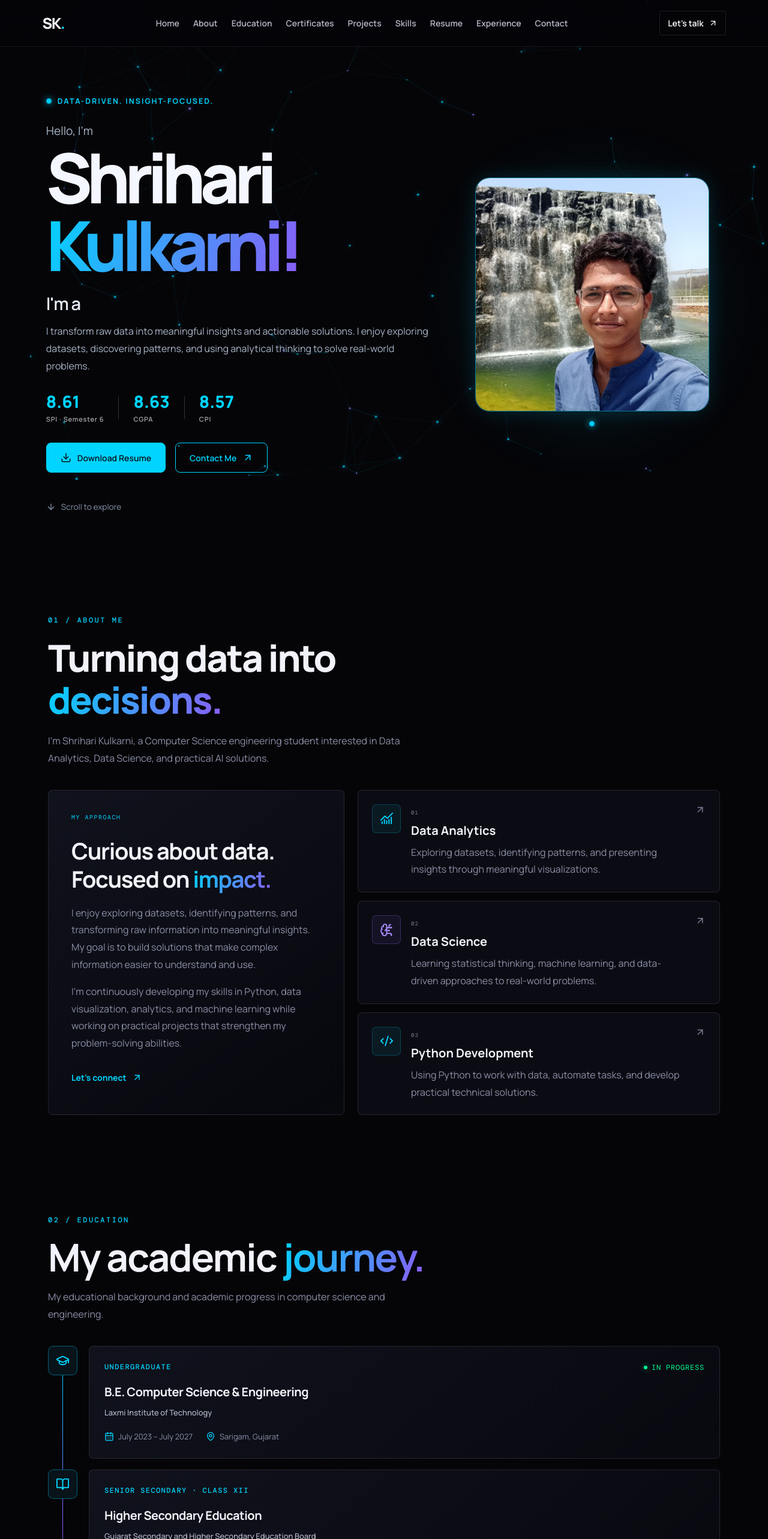
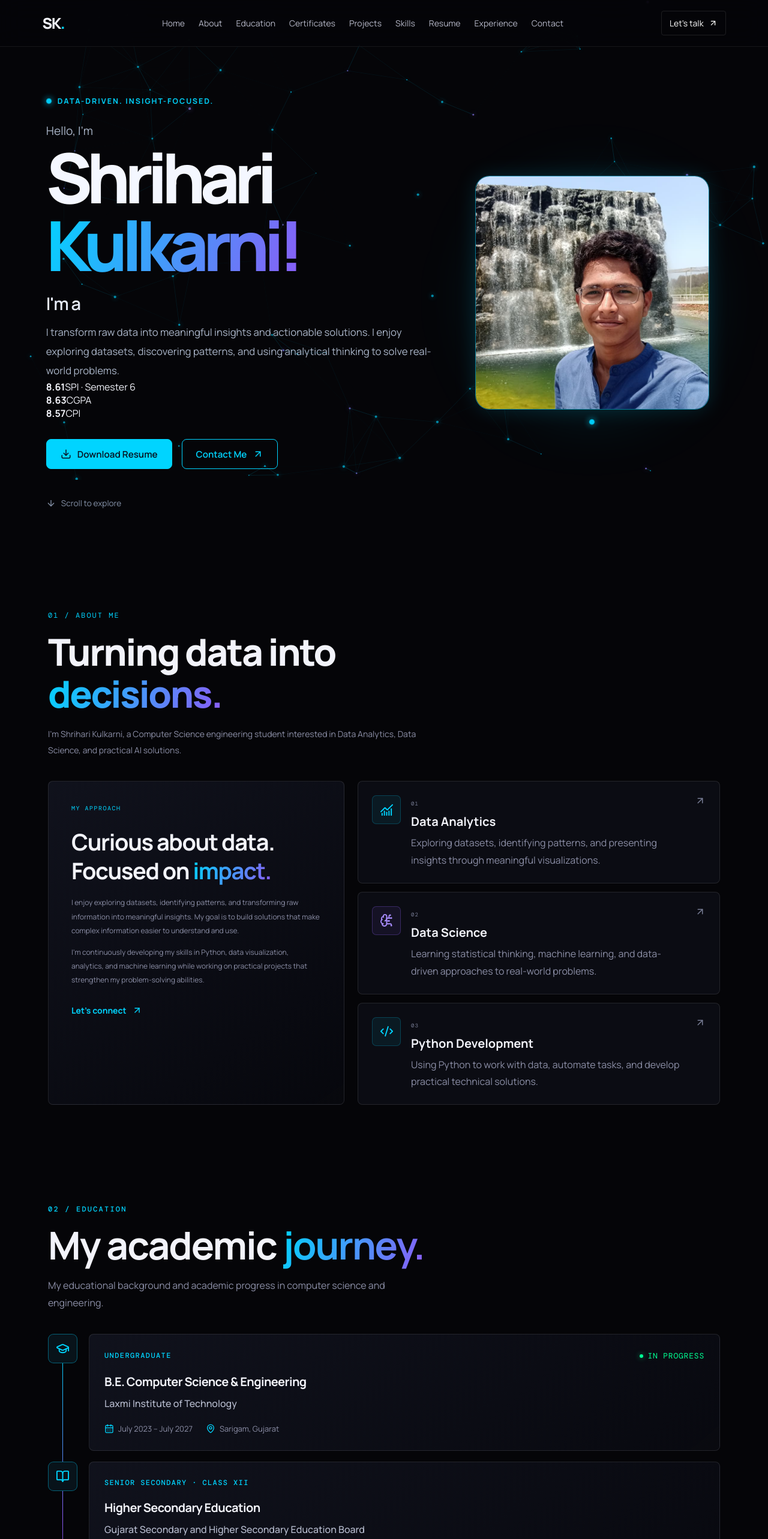
Before and after one commit to Shrihari-Kulkarni04/Shrihari-Portfolio, a React (Vite) app: page / in a window 1280 px wide. Shown: the top 2566 px of the page at 60% size. Built offline with nearby package versions, Linux system fonts and the light colour scheme.

Commit message:
Standardize typography across all portfolio sections

```diff
--- a/src/styles.css
+++ b/src/styles.css
@@ -2751,8 +2751,8 @@ main,
     margin-bottom: 16px;
   }
 }
-/* ===== EDUCATION TEXT SIZE IMPROVEMENTS ===== */
-
+
+/* ===== EDUCATION READABILITY IMPROVEMENTS ===== */
 .education-eyebrow {
   font-size: 13px;
   letter-spacing: 2.2px;
@@ -2781,8 +2781,8 @@ main,
 
 .education-card-content h3 {
   font-size: clamp(21px, 2.4vw, 27px);
-  line-height: 1.4;
-  letter-spacing: -0.5px;
+  line-height: 1.35;
+  letter-spacing: -0.6px;
   overflow-wrap: anywhere;
 }
 
@@ -2795,16 +2795,9 @@ main,
 
 .education-meta {
   font-size: 13px;
-  line-height: 1.7;
-}
-
-.education-meta svg {
-  width: 16px;
-  height: 16px;
-  flex-shrink: 0;
-}
-
-/* Mobile Responsive */
+  line-height: 1.6;
+}
+
 @media (max-width: 600px) {
   .education-eyebrow {
     font-size: 11px;
@@ -2837,334 +2830,152 @@ main,
     font-size: 12px;
   }
 }
-/* Make 02 / EDUCATION more prominent */
-.education-eyebrow {
-  font-size: 16px !important;
-  font-weight: 800;
-  letter-spacing: 2.5px;
-  line-height: 1.8;
-}
-
-@media (max-width: 600px) {
-  .education-eyebrow {
-    font-size: 13px !important;
-    letter-spacing: 1.8px;
-  }
-}
-/* ===== GLOBAL SECTION LABEL SIZE ===== */
-
+
+
+/* ==========================================================
+   GLOBAL TYPOGRAPHY STANDARDIZATION — ALL PORTFOLIO SECTIONS
+   Keeps existing colors, layouts, animations and main headings.
+   ========================================================== */
+:root {
+  --type-body: 16px;
+  --type-card-title: 20px;
+  --type-subtitle: 18px;
+  --type-meta: 13px;
+  --type-label: 12px;
+  --type-control: 14px;
+}
+
+/* Main descriptive copy across Home, About, Education, Projects,
+   Certificates, Skills, Resume, Experience and Contact. */
+.hero-text,
+.section-description,
+.about-main p,
+.about-focus-content p,
+.education-description,
+.education-institute,
+.education-card-content p,
+.project-description,
+.projects-heading p,
+.certificate-description,
+.certificate-card p,
+.certificates-description,
+.skills-universe-heading p,
+.skills-instructions,
+.resume-text p,
+.resume-copy p,
+.timeline-content > p,
+.experience-card > p,
+.contact-copy p,
+.contact-description,
+.panel p {
+  font-size: var(--type-body) !important;
+  line-height: 1.8 !important;
+}
+
+/* Consistent card and sub-section headings. Main h1/h2 section titles
+   are intentionally preserved as the strongest visual hierarchy. */
+.about-focus-content h3,
+.education-card-content h3,
+.project-card-content h3,
+.project-content h3,
+.certificate-info h3,
+.certificate-card h3,
+.timeline-content h3,
+.experience-card h3,
+.contact-method h3,
+.panel h3 {
+  font-size: var(--type-card-title) !important;
+  line-height: 1.45 !important;
+}
+
+/* Secondary headings used inside cards and content blocks. */
+.about-main h3,
+.resume-text h3,
+.resume-copy h3,
+.contact-copy h4,
+.panel h4 {
+  font-size: var(--type-subtitle) !important;
+  line-height: 1.5 !important;
+}
+
+/* Dates, institutions, locations and supporting metadata. */
+.education-meta,
+.education-institute,
+.education-current,
+.timeline-meta,
+.timeline-org,
+.experience-org,
+.project-number,
+.project-category,
+.certificate-date,
+.certificate-issuer,
+.detail-row strong,
+.detail-row span,
+.contact-method small {
+  font-size: var(--type-meta) !important;
+  line-height: 1.65 !important;
+}
+
+/* Eyebrows, overlines and compact labels. */
+.eyebrow,
+.hero-kicker,
+.section-eyebrow,
+.section-label,
 .about-eyebrow,
 .education-eyebrow,
-.section-eyebrow,
+.education-level,
 .skills-section-label,
-.eyebrow,
-.panel-index {
-  font-size: 16px !important;
-  font-weight: 800;
-  letter-spacing: 2.5px;
-  line-height: 1.8;
-}
-
-/* Other section-specific labels */
 .card-overline,
-.form-heading,
-.timeline-meta {
-  font-size: 12px;
-  font-weight: 600;
-  letter-spacing: 1.5px;
-}
-
-/* Mobile responsive sizes */
-@media (max-width: 600px) {
-  .about-eyebrow,
-  .education-eyebrow,
-  .section-eyebrow,
-  .skills-section-label,
-  .eyebrow,
-  .panel-index {
-    font-size: 13px !important;
-    letter-spacing: 1.8px;
-  }
-
-  .card-overline,
-  .form-heading,
-  .timeline-meta {
-    font-size: 11px;
-  }
-}
-/* ===== NAVBAR TEXT SIZE IMPROVEMENT ===== */
-
-.nav-links a {
-  font-size: 14px !important;
-  font-weight: 600;
-}
-
-.nav-cta {
-  font-size: 14px !important;
-  font-weight: 600;
-}
-
-/* Mobile navbar */
-@media (max-width: 760px) {
-  .nav-links a {
-    font-size: 14px !important;
-  }
-}
-/* WhatsApp contact styling */
-.whatsapp-icon {
-  color: #25d366 !important;
-  border-color: rgba(37, 211, 102, 0.35) !important;
-  background: rgba(37, 211, 102, 0.08);
-}
-
-.whatsapp-detail:hover {
-  border-color: rgba(37, 211, 102, 0.5);
-}
-
-.whatsapp-detail:hover .contact-arrow {
-  color: #25d366;
-}
-/* Academic Stats in Hero Section */
-.hero-stats {
-  display: flex;
-  align-items: center;
-  gap: 24px;
-  margin: 28px 0;
-  flex-wrap: wrap;
-}
-
-.hero-stat {
-  display: flex;
-  flex-direction: column;
-  gap: 5px;
-}
-
-.hero-stat strong {
-  font-size: 28px;
-  font-weight: 800;
-  color: var(--cyan);
-  line-height: 1.2;
-}
-
-.hero-stat span {
-  font-size: 11px;
-  font-weight: 600;
-  color: rgba(255, 255, 255, 0.65);
-  letter-spacing: 0.8px;
-}
-
-.hero-stat-divider {
-  width: 1px;
-  height: 38px;
-  background: rgba(255, 255, 255, 0.18);
-}
-
-@media (max-width: 480px) {
-  .hero-stats {
-    gap: 14px;
-    margin: 22px 0;
-  }
-
-  .hero-stat strong {
-    font-size: 23px;
-  }
-
-  .hero-stat span {
-    font-size: 9px;
-  }
-}
-/* Preserve original colors in Skills Universe */
-.skills-universe,
-.skills-universe * {
-  filter: none;
-  -webkit-filter: none;
-}
-
-.skills-universe .orbit-skill {
-  color: var(--skill-color) !important;
-  background-color: rgba(8, 12, 22, 0.95) !important;
-}
-
-.skills-universe .skill-universe-center {
-  color: #ffffff !important;
-  background-color: rgba(13, 17, 32, 0.94) !important;
-}
-
-.skills-universe .universe-center-icon {
-  color: #ffffff !important;
-  background-color: var(--group-color) !important;
-}
-
-.skills-universe .orbit-ring {
-  border-color: rgba(157, 167, 190, 0.075);
-}
-.skills-universe .orbit-skill span {
-  display: inline-block;
-  transform: rotate(calc(var(--skill-index) * (360deg / var(--skill-count)) * -1));
-}
-/* Keep skill labels readable while orbiting */
-.skills-universe .orbit-skill-icon {
-  display: inline-block;
-  animation: skillCounterRotate 20s linear infinite reverse;
-  transform-origin: center;
-}
-
-@keyframes skillCounterRotate {
-  from {
-    transform: rotate(0deg);
-  }
-  to {
-    transform: rotate(360deg);
-  }
-}
-
-.skills-orbit-layout.is-paused .orbit-skill-icon {
-  animation-play-state: paused;
-}
-/* Original icons for Skills Universe */
-.skills-universe .skill-brand-icon {
-  display: block;
-  width: 26px;
-  height: 26px;
-  object-fit: contain;
-  pointer-events: none;
-  user-select: none;
-}
-/* Fix Skills Universe SVG icon visibility */
-.skills-universe .orbit-skill-icon {
-  display: flex !important;
-  align-items: center;
-  justify-content: center;
-  width: 100%;
-  height: 100%;
-  overflow: visible;
-  opacity: 1 !important;
-  visibility: visible !important;
-}
-
-.skills-universe .skill-brand-icon {
-  display: block !important;
-  width: 30px;
-  height: 30px;
-  object-fit: contain;
-  opacity: 1 !important;
-  visibility: visible !important;
-  filter: none !important;
-  -webkit-filter: none !important;
-  mix-blend-mode: normal !important;
-}
-
-/* Keep the icon container visible against the dark background */
-.skills-universe .orbit-skill {
-  background-color: rgba(8, 12, 22, 0.95);
-  overflow: visible;
-}
-/* Improve About section text readability */
-.about-section p,
-.about-content p {
-  font-size: 16px;
-  line-height: 1.9;
-}
-
-/* Improve service/interest card descriptions */
-.about-section .card p,
-.about-content .card p {
-  font-size: 15px;
-  line-height: 1.8;
-}
-/* ==========================================
-   GLOBAL TYPOGRAPHY — ALL PORTFOLIO SECTIONS
-   ========================================== */
-
-:root {
-  --font-section-label: 12px;
-  --font-description: 16px;
-  --font-card-title: 20px;
-  --font-metadata: 13px;
-  --font-tag: 12px;
-  --font-button: 14px;
-}
-
-/* All section descriptions */
-.hero-text,
-.hero-description,
-.section-description,
-.about-intro,
-.about-story > p,
-.about-focus-content p,
-.education-description,
-.timeline-content > p,
-.projects-heading > p,
-.project-description,
-.certificates-intro,
-.certificate-card p,
-.skills-universe-heading > p,
-.resume-copy > p:not(.eyebrow),
-.experience-card > p,
-.contact-copy > p {
-  font-size: var(--font-description) !important;
-  line-height: 1.8 !important;
-}
-
-/* All card titles */
-.about-focus-content h3,
-.education-card-content h3,
-.timeline-content h3,
-.certificate-info h3,
-.certificate-card h3,
-.project-card-content h3,
-.project-content h3,
-.experience-card h3,
-.skill-heading h3 {
-  font-size: var(--font-card-title) !important;
+.resume-tag,
+.panel-index,
+.availability,
+.form-heading {
+  font-size: var(--type-label) !important;
+  line-height: 1.6 !important;
+}
+
+/* Buttons, navigation links and action links. */
+.nav-links a,
+.nav-cta,
+.button,
+.project-link,
+.resume-button,
+.text-link,
+.about-contact-link,
+.contact-submit,
+.back-top {
+  font-size: var(--type-control) !important;
+}
+
+/* Skill chips, technology tags and certificate/project tags. */
+.skill-tags span,
+.tech-tag,
+.project-tech-stack span,
+.certificate-tag,
+.experience-tags span,
+.tag-row span {
+  font-size: var(--type-label) !important;
   line-height: 1.5 !important;
 }
 
-/* Dates, locations and secondary information */
-.education-meta,
-.education-institute,
-.timeline-org,
-.experience-org,
-.project-category,
-.contact-method strong {
-  font-size: var(--font-metadata) !important;
-}
-
-/* Tags and technology labels */
-.tag-row span,
-.skill-tags span,
-.tech-tag {
-  font-size: var(--font-tag) !important;
-}
-
-/* Buttons and action links */
-.button,
-.hero-button,
-.project-link,
-.about-contact-link,
-.text-link {
-  font-size: var(--font-button) !important;
-}
-
-/* Section labels and small metadata */
-.about-eyebrow,
-.education-eyebrow,
-.eyebrow,
-.section-eyebrow,
-.skills-section-label,
-.education-level,
-.education-current,
-.card-overline {
-  font-size: var(--font-section-label) !important;
-}
-
-/* Responsive typography */
+/* Small utility text is consistent too, without resizing logos/icons. */
+.hero-socials,
+.detail-row strong,
+.scroll-cue,
+.floating-tag,
+.visual-top,
+.visual-bottom,
+.about-signoff {
+  font-size: var(--type-meta) !important;
+}
+
 @media (max-width: 768px) {
   :root {
-    --font-description: 15px;
-    --font-card-title: 18px;
-    --font-metadata: 13px;
-    --font-tag: 12px;
-    --font-button: 14px;
-  }
-}
+    --type-body: 15px;
+    --type-card-title: 18px;
+    --type-subtitle: 17px;
+    --type-meta: 13px;
+    --type-label: 12px;
+    --type-control: 14px;
+  }
+}
```
